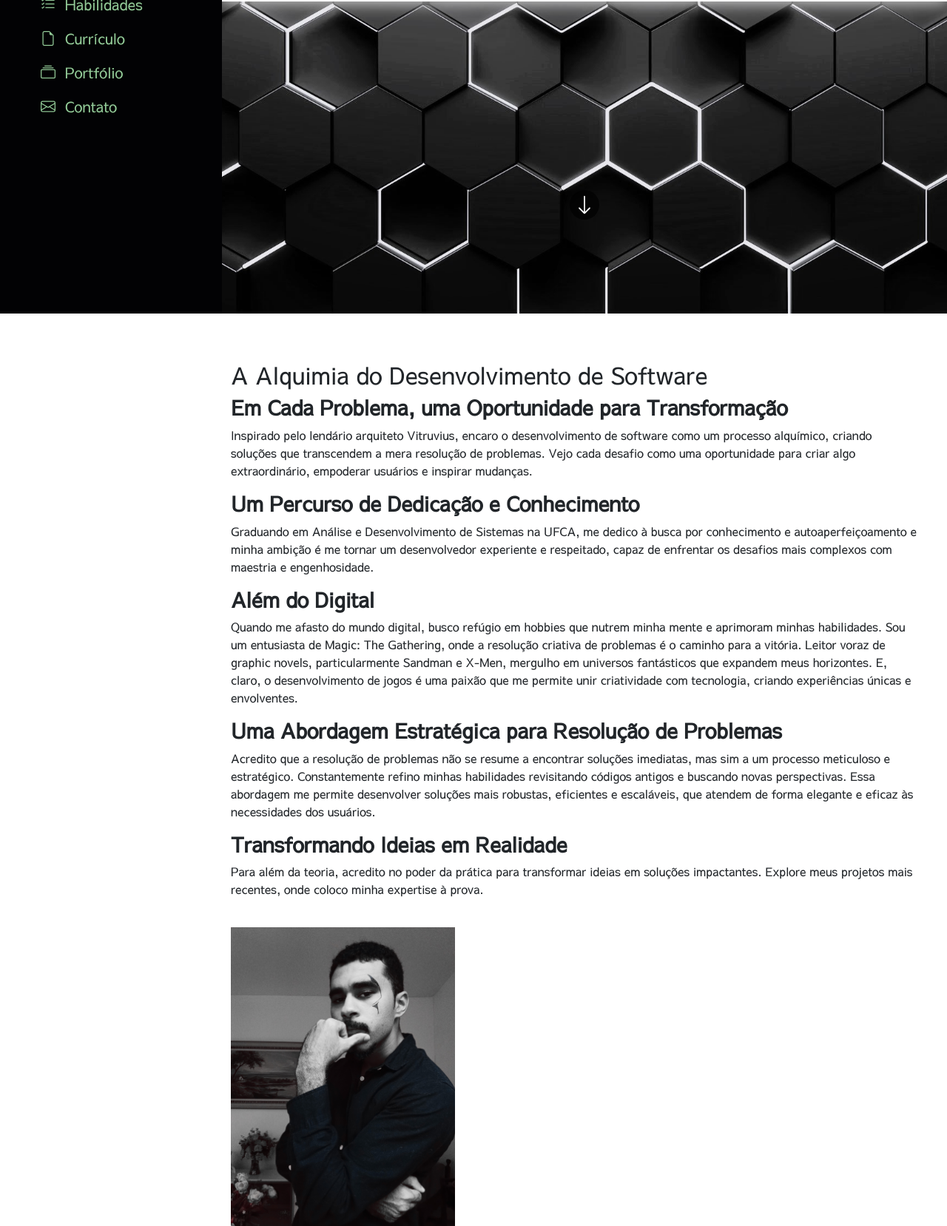
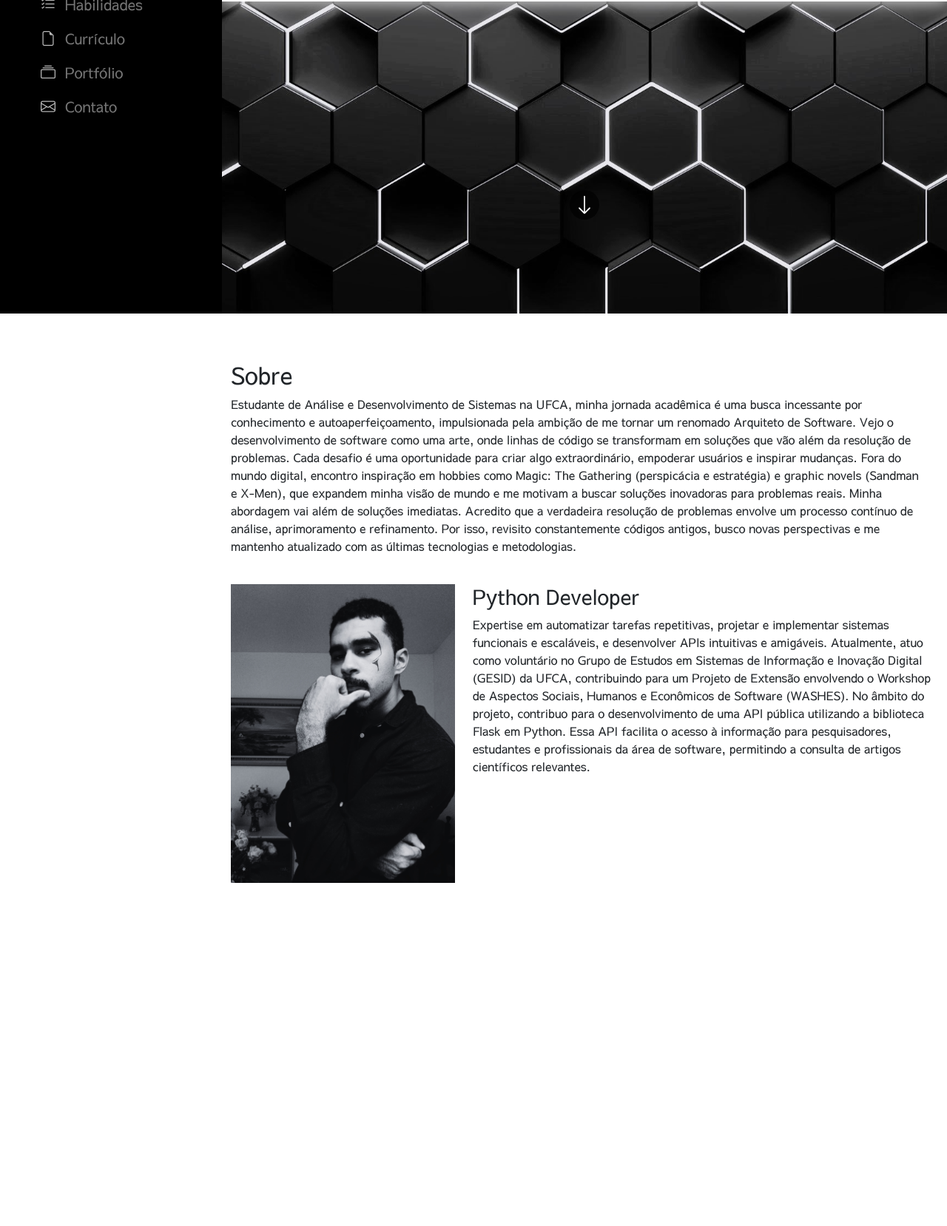
Before and after one commit to devitruvius/personal-portfolio, a Flask app: page / in a window 1280 px wide. Shown: the part 376-2034 px from the top of the page at 74% size. After the commit the page ends 1570 px from the top, so only its background shows below. Run offline with Flask 3, Linux system fonts and the light colour scheme; some libraries are stand-ins or nearby versions; some web fonts are replaced.

Commit message:
finalizando as descrições da seção sobre

```diff
--- a/static/style.css
+++ b/static/style.css
@@ -17,7 +17,7 @@ body {
     top: 0;
     left: 0;
     bottom: 0;
-    background: #020204;
+    background: #000000;
     width: 300px;
     transition: all ease-in-out 0.5s;
     padding: 0 15px;
--- a/templates/index.html
+++ b/templates/index.html
@@ -78,49 +78,44 @@
         <section class="container mt-5" id="sobre">
             <div class="row w-100">
                 <div class="col-md-12">
-                    <h2 class="pt-3">A Alquimia do Desenvolvimento de Software</h2>
-                    <h3><b>Em Cada Problema, uma Oportunidade para Transformação</b></h3>
+                    <h2 class="pt-3">Sobre</h2>
                     <p>
-                        Inspirado pelo lendário arquiteto Vitruvius, encaro o desenvolvimento de software como um
-                        processo alquímico, criando soluções que transcendem a mera resolução de
-                        problemas. Vejo cada desafio como uma oportunidade para criar algo extraordinário, empoderar
-                        usuários e inspirar mudanças.
+                        Estudante de Análise e Desenvolvimento de Sistemas na UFCA, minha jornada acadêmica é uma busca
+                        incessante por conhecimento e autoaperfeiçoamento, impulsionada pela ambição de me tornar um
+                        renomado Arquiteto de Software.
+
+                        Vejo o desenvolvimento de software como uma arte, onde linhas de código se transformam em
+                        soluções que vão além da resolução de problemas. Cada desafio é uma oportunidade para criar algo
+                        extraordinário, empoderar usuários e inspirar mudanças.
+
+                        Fora do mundo digital, encontro inspiração em hobbies como Magic: The Gathering (perspicácia e
+                        estratégia) e graphic novels (Sandman e X-Men), que expandem minha visão de mundo e me motivam a
+                        buscar soluções inovadoras para problemas reais.
+
+                        Minha abordagem vai além de soluções imediatas. Acredito que a verdadeira resolução de problemas
+                        envolve um processo contínuo de análise, aprimoramento e refinamento. Por isso, revisito
+                        constantemente códigos antigos, busco novas perspectivas e me mantenho atualizado com as últimas
+                        tecnologias e metodologias.
                     </p>
-                    <h3><b>Um Percurso de Dedicação e Conhecimento</b></h3>
-                    <p>
-                        Graduando em Análise e Desenvolvimento de Sistemas na UFCA, me dedico à busca por
-                        conhecimento e autoaperfeiçoamento e minha ambição é me tornar um desenvolvedor experiente e
-                        respeitado, capaz de enfrentar os desafios mais complexos com maestria e engenhosidade.
-                    </p>
-                    <h3><b>Além do Digital</b></h3>
-                    <p>
-                        Quando me afasto do mundo digital, busco refúgio em hobbies que nutrem minha mente e aprimoram
-                        minhas habilidades. Sou um entusiasta de Magic: The Gathering, onde a resolução criativa de
-                        problemas é o caminho para a vitória.
-
-                        Leitor voraz de graphic novels, particularmente Sandman e X-Men, mergulho em universos
-                        fantásticos que expandem meus horizontes. E, claro, o desenvolvimento de jogos é uma paixão que
-                        me permite unir criatividade com tecnologia, criando experiências únicas e envolventes.</p>
-                    <h3><b>Uma Abordagem Estratégica para Resolução de Problemas</b></h3>
-                    <p>
-                        Acredito que a resolução de problemas não se resume a encontrar soluções imediatas, mas sim a um
-                        processo meticuloso e estratégico. Constantemente refino minhas habilidades revisitando códigos
-                        antigos e buscando novas perspectivas.
-
-                        Essa abordagem me permite desenvolver soluções mais robustas, eficientes e escaláveis, que
-                        atendem de forma elegante e eficaz às necessidades dos usuários.</p>
-                    <h3><b>Transformando Ideias em Realidade</b></h3>
-                    <p>
-                        Para além da teoria, acredito no poder da prática para transformar ideias em soluções
-                        impactantes.
-
-                        Explore meus projetos mais recentes, onde coloco minha expertise à prova.</p>
                 </div>
             </div>
 
             <div class="row mt-4">
                 <div class="col-md-4">
                     <img class="img-fluid" src="../static/img/background-profile.png" alt="Foto do Devitruvius">
+                </div>
+                <div class="col-md-8">
+                    <h3>Python Developer</h3>
+                    <p>
+                        Expertise em automatizar tarefas repetitivas, projetar e implementar sistemas funcionais e
+                        escaláveis, e desenvolver APIs intuitivas e amigáveis. Atualmente, atuo como voluntário no Grupo
+                        de Estudos em Sistemas de Informação e Inovação Digital (GESID) da UFCA, contribuindo para um
+                        Projeto de Extensão envolvendo o Workshop de Aspectos Sociais, Humanos e Econômicos de Software
+                        (WASHES). No âmbito do projeto, contribuo para o desenvolvimento de uma API pública utilizando a
+                        biblioteca Flask em Python. Essa API facilita o acesso à informação para pesquisadores,
+                        estudantes e profissionais da área de software, permitindo a consulta de artigos científicos
+                        relevantes.
+                    </p>
                 </div>
             </div>
         </section>
```
Also changed, not shown: other parts of static/style.css (+18 -17 lines), static/img/background-profile.png.
